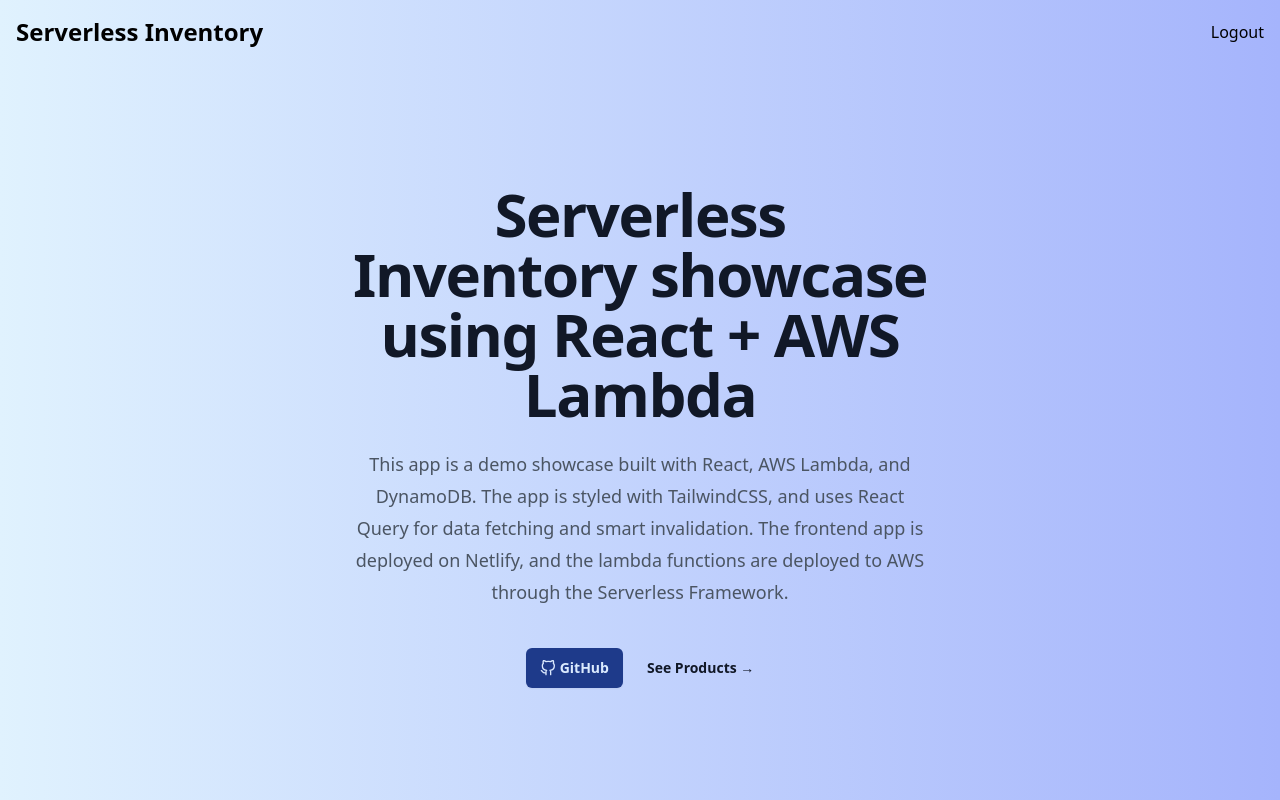
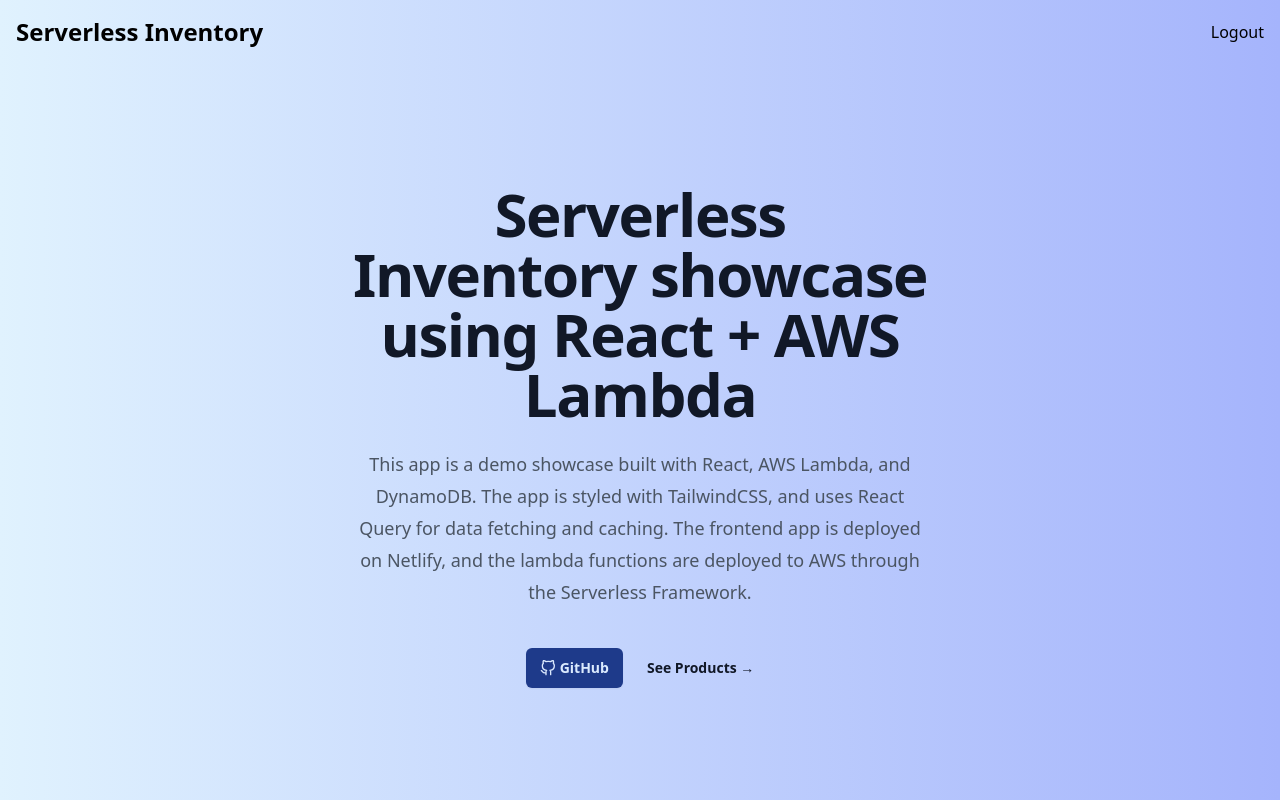
Before and after one commit to aatishdubey/inventory-manager, a React (Vite) app in the folder inventory-fe/: page / in a window 1280 px wide. Shown: the top 800 px of the page. Built offline with nearby package versions, Linux system fonts and the light colour scheme; no server answers.

Commit message:
updated hero section text

```diff
--- a/inventory-fe/src/components/HeroSection/index.tsx
+++ b/inventory-fe/src/components/HeroSection/index.tsx
@@ -9,7 +9,7 @@ export const HeroSection = () => {
             {APP_NAME} showcase using React + AWS Lambda
           </h1>
           <p className="mt-6 text-lg leading-8 text-gray-600">
-            This app is a demo showcase built with React, AWS Lambda, and DynamoDB. The app is styled with TailwindCSS, and uses React Query for data fetching and smart invalidation. The frontend app is deployed on Netlify, and the lambda functions are deployed to AWS through the Serverless Framework.
+            This app is a demo showcase built with React, AWS Lambda, and DynamoDB. The app is styled with TailwindCSS, and uses React Query for data fetching and caching. The frontend app is deployed on Netlify, and the lambda functions are deployed to AWS through the Serverless Framework.
           </p>
           <div className="mt-10 flex items-center justify-center gap-x-6">
             <a
```
